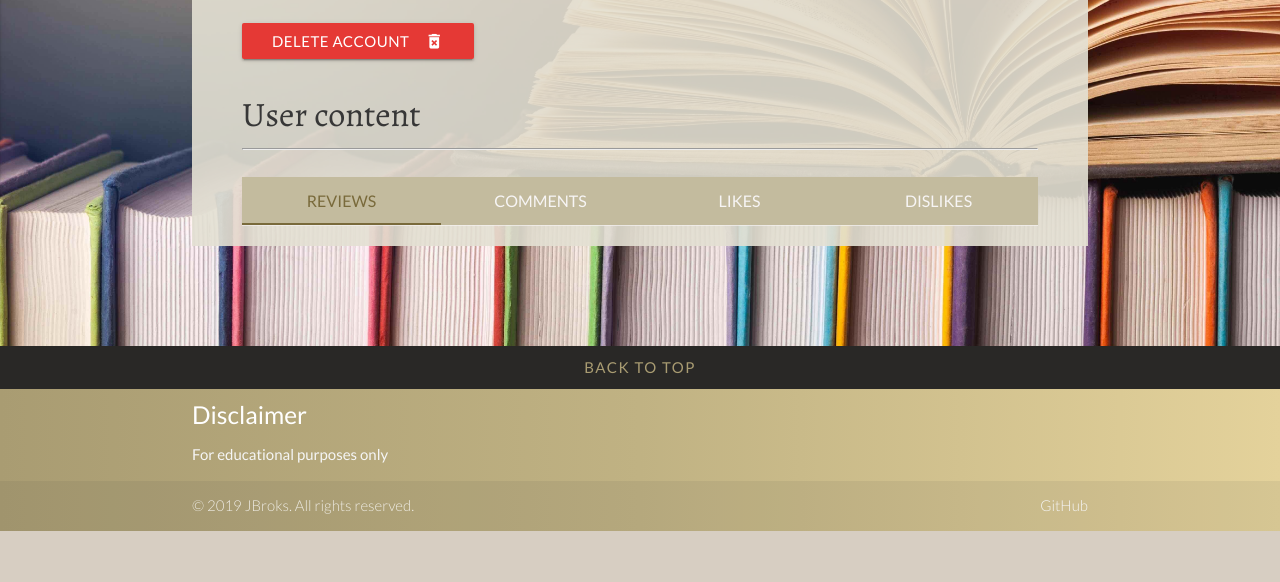
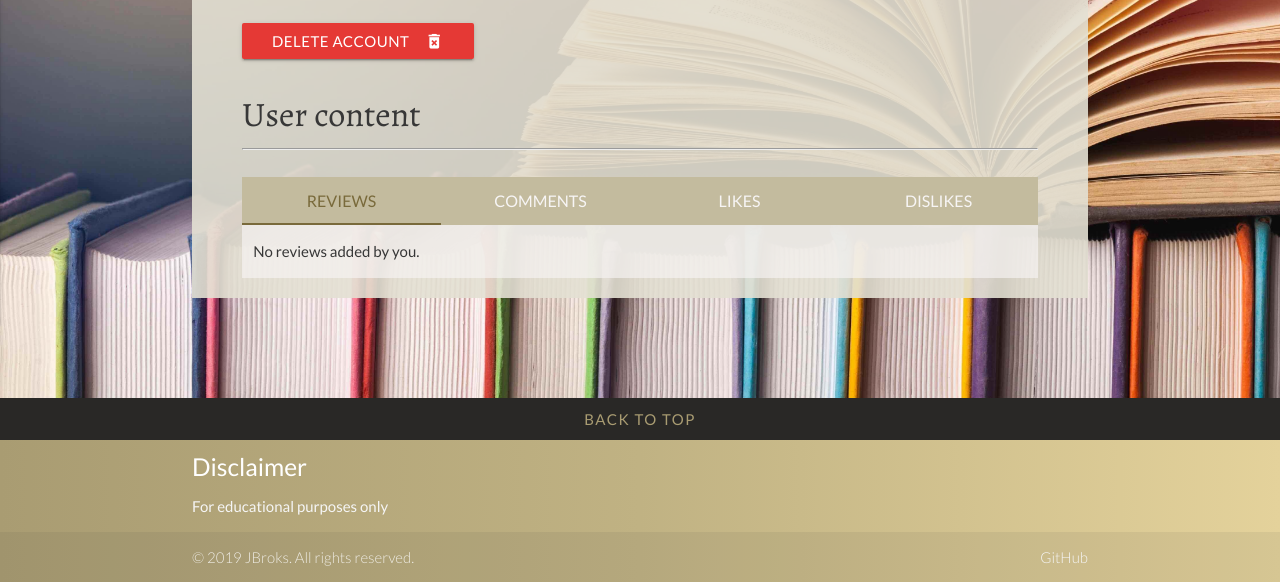
Before and after one commit to JBroks/booksy-reviews, a Python web app: template templates/profile.html in a window 1280 px wide. Shown: the part 536-1118 px from the top of the page. Before the commit the page ends 1067 px from the top, so only its background shows below. Run offline with Jinja, Linux system fonts and the light colour scheme; the template is opened without the code that fills it, so the values that code supplies are empty; some libraries are stand-ins or nearby versions.

Commit message:
Add info if no results in tabs

```diff
--- a/templates/profile.html
+++ b/templates/profile.html
@@ -67,6 +67,11 @@
 
                     </div>
 
+                     <!-- If no reviews added yet display paragraph with information about it -->
+                    {% else %}
+
+                    <p>No reviews added by you.</p>
+
                     {% endfor %}
 
                 </div>
@@ -82,6 +87,11 @@
                         <div class="col m10 s8 center-on-small-only profile-review-title"><a href="{{url_for('view_review', review_id=review._id)}}">{{ review.title }} by {{ review.author }}</a></div>
 
                     </div>
+
+                    <!-- If no comments for the review display paragraph with information about it -->
+                    {% else %}
+
+                    <p>No reviews commented by you.</p>
 
                     {% endfor %}
 
@@ -99,6 +109,11 @@
 
                     </div>
 
+                    <!-- If no likes for the review display paragraph with information about it -->
+                    {% else %}
+
+                    <p>No reviews liked by you.</p>
+
                     {% endfor %}
 
                 </div>
@@ -115,6 +130,11 @@
 
                     </div>
 
+                    <!-- If no dislikes for the review display paragraph with information about it -->
+                    {% else %}
+
+                    <p>No reviews disliked by you.</p>
+
                     {% endfor %}
 
                 </div>
```
